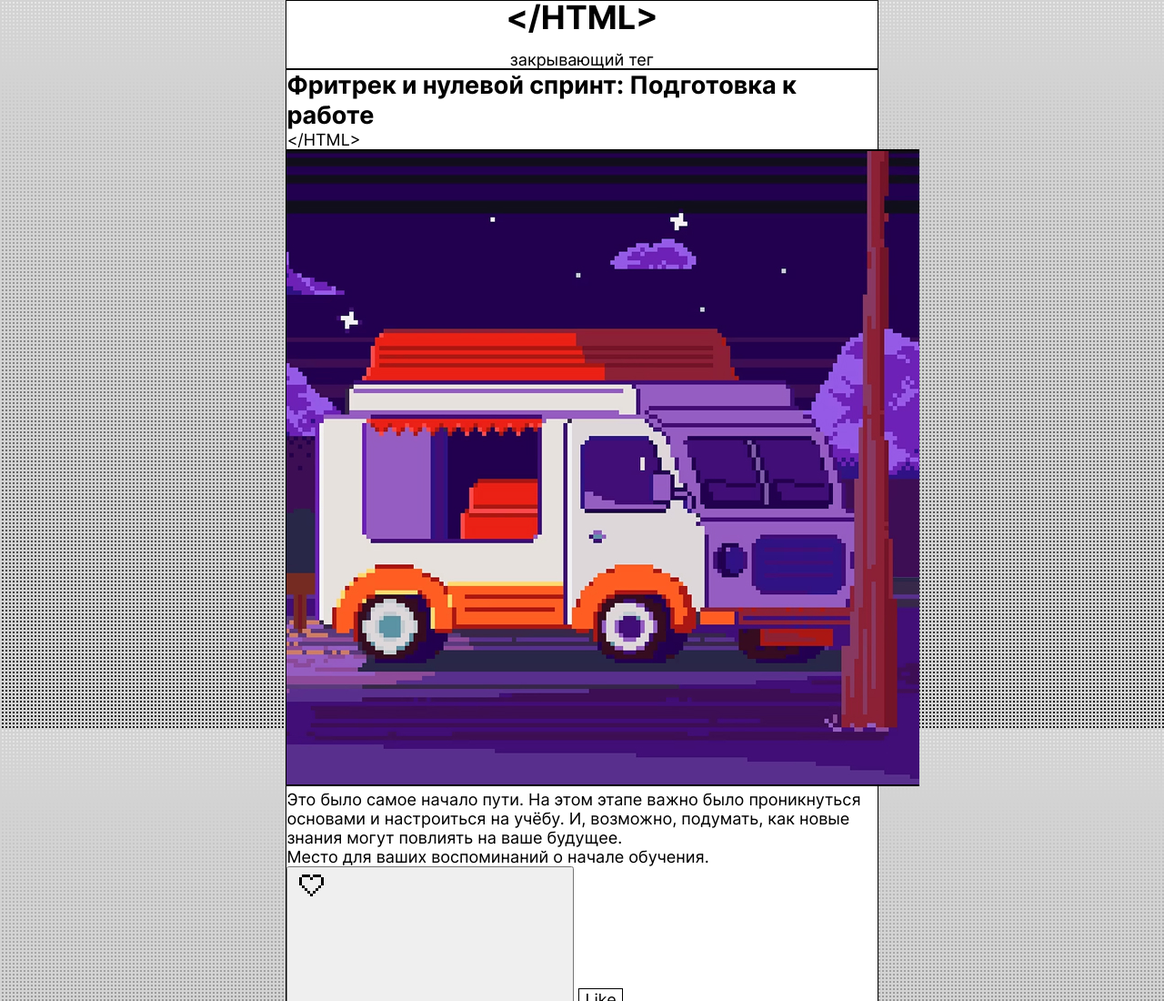
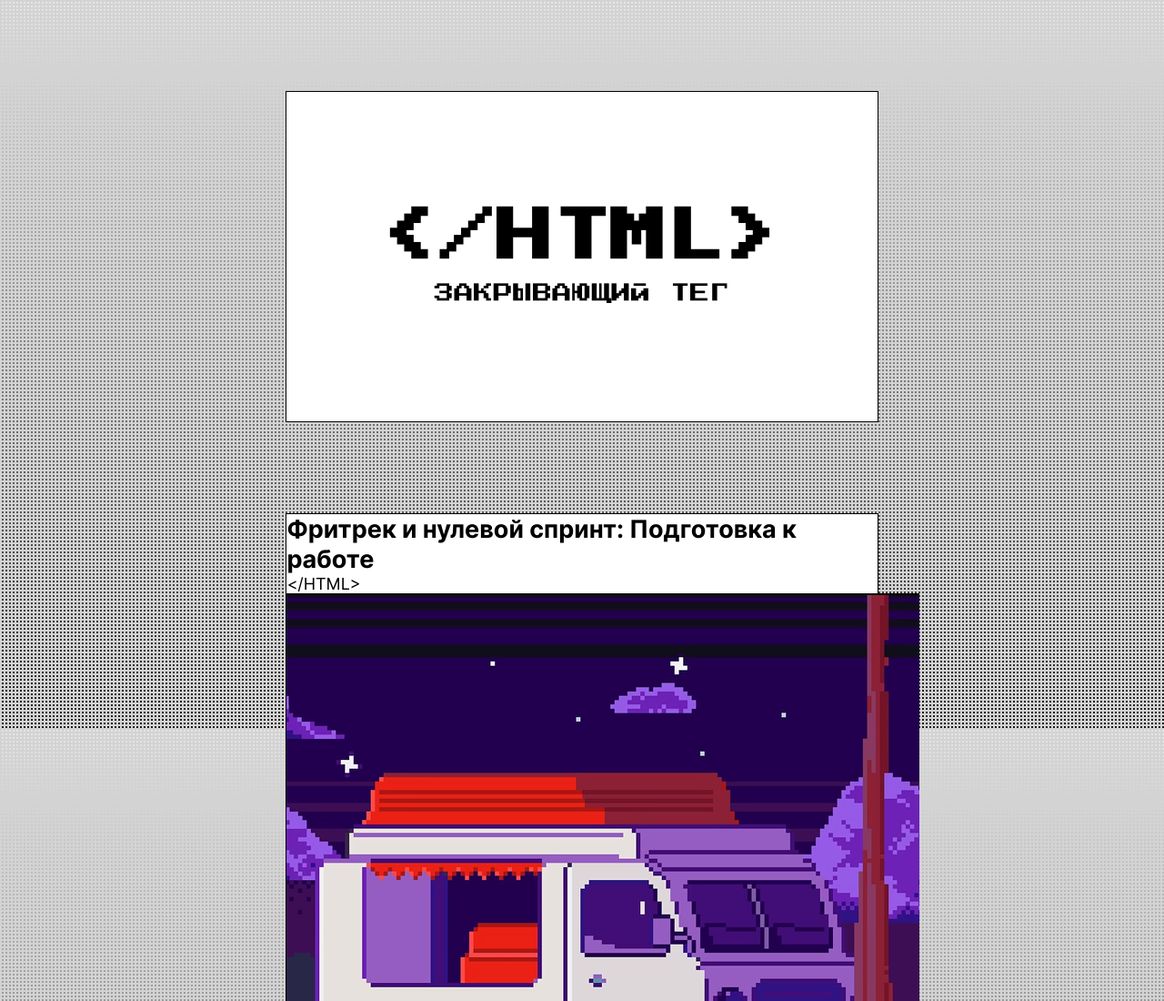
Before and after one commit to ymaragre/zakrivayuschiy-teg-f, a plain HTML site: page index.html in a window 1280 px wide. Shown: the top 1100 px of the page at 91% size. Drawn offline with Linux system fonts and the light colour scheme.

Commit message:
add a rough draft header

```diff
--- a/styles/style.css
+++ b/styles/style.css
@@ -26,7 +26,7 @@
 
 .section {
   inline-size: var(--section-size);
-  margin: 0 auto;
+  margin-inline: auto;
 }
 
 .block-decorated {
@@ -41,6 +41,19 @@
   align-items: center;
   gap: 20px;
   line-height: 1;
+  padding-block: clamp(122px, 119.1824px + 0.7512vw, 130px);
+  margin-block: 100px;
+  font-family: var(--accent-font);
+}
+
+.title {
+  font-size: clamp(3.0625rem, 2.7104rem + 1.5023vw, 4.0625rem);
+  text-transform: uppercase;
+}
+
+.subtitle {
+  font-size: clamp(0.875rem, 0.6769rem + 0.8451vw, 1.4375rem);
+  text-transform: uppercase;
 }
 
 .button-save {
```
